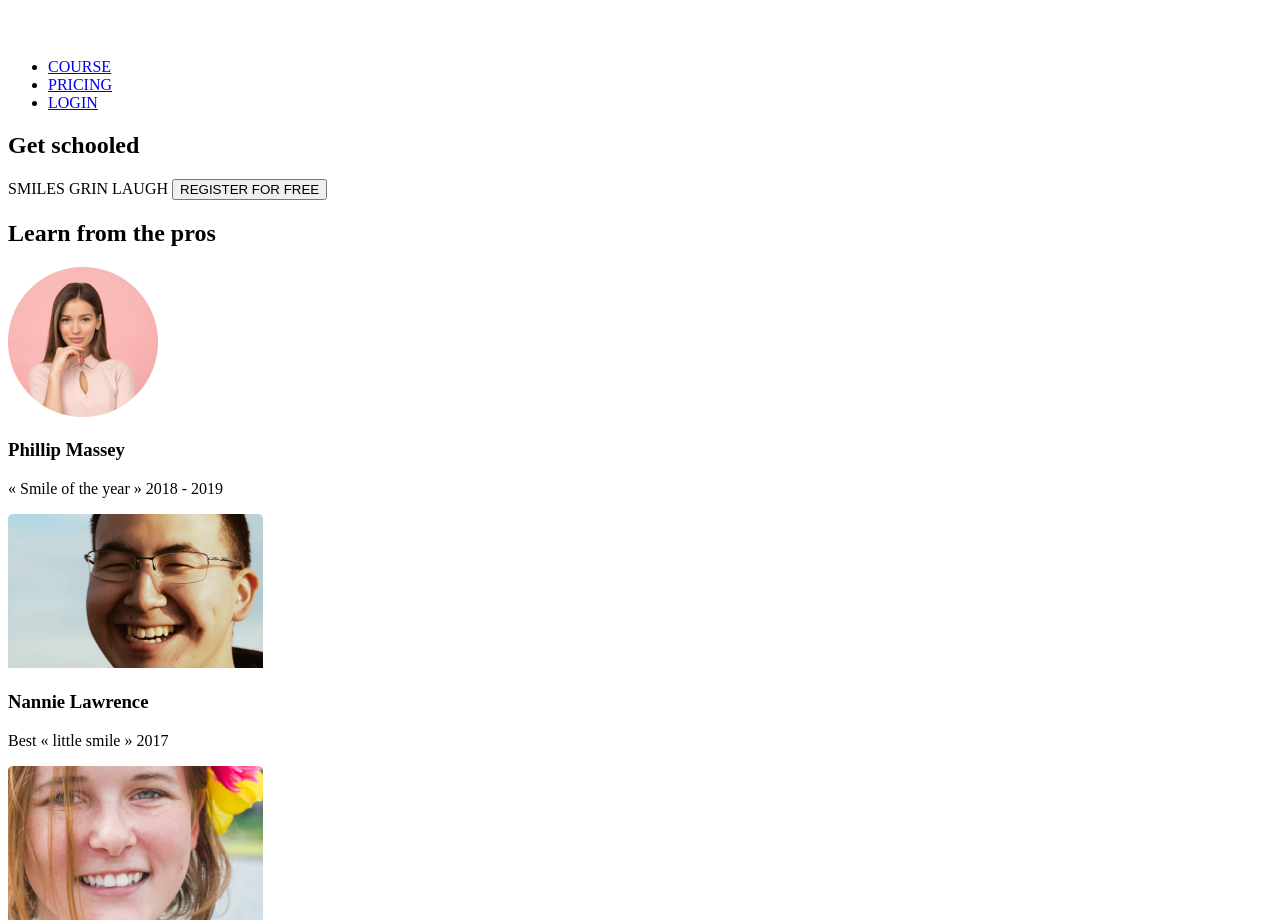
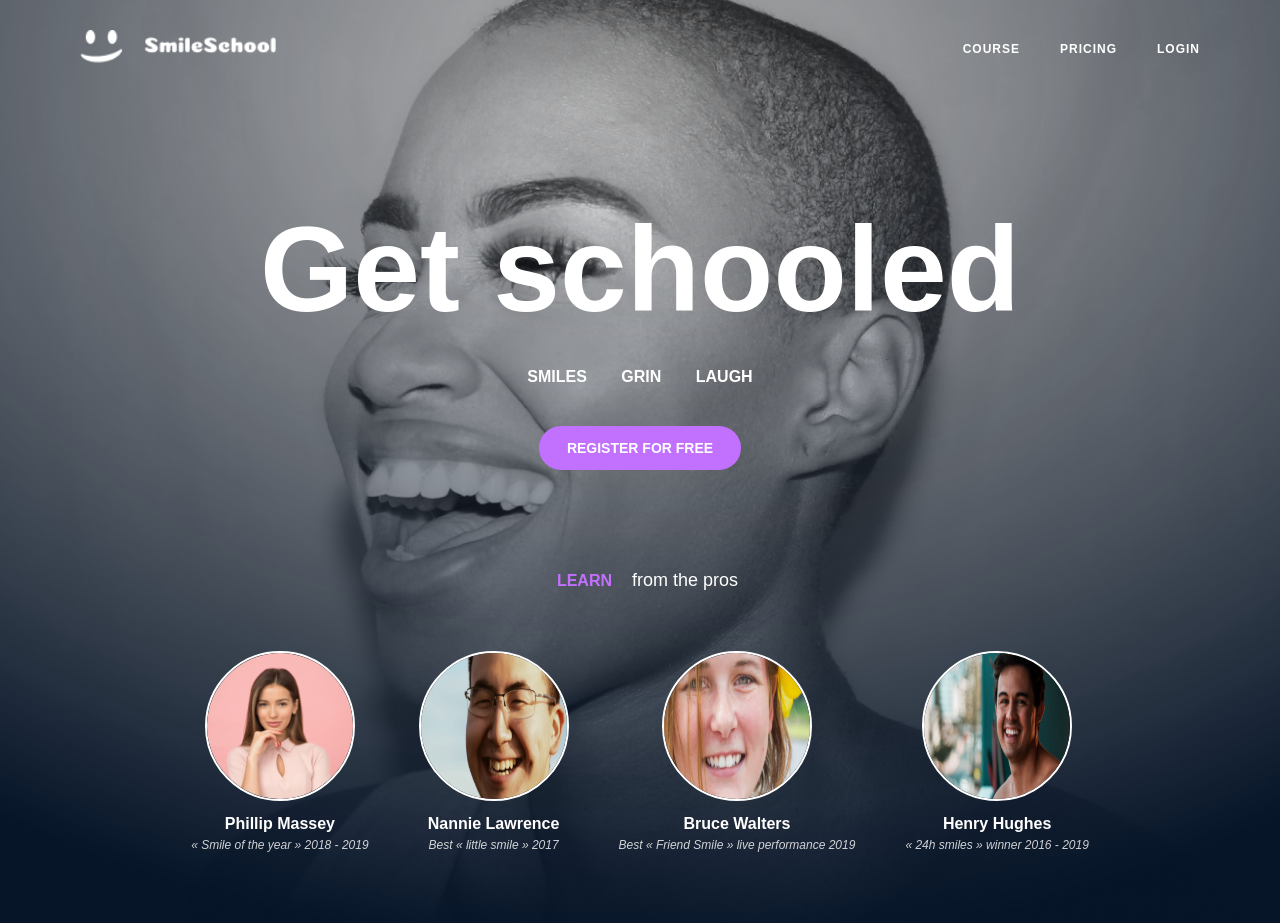
Before and after one commit to Caleb-Kylib/alx_html_css, a plain HTML site: page css_advanced/index.html in a window 1280 px wide. Shown: the top 923 px of the page. Drawn offline with Linux system fonts and the light colour scheme.

Commit message:
Task 2: Style header and hero section

```diff
--- a/css_advanced/index.html
+++ b/css_advanced/index.html
@@ -9,8 +9,8 @@
 </head>
 <body>
     <header>
+        <img src="./images/logo.png" alt="Smile School Logo">
         <nav>
-            <img src="./images/logo.png" alt="Smile School Logo">
 
             <ul>
                 <li><a href="#">COURSE</a></li>
@@ -21,40 +21,46 @@
 
     </header>
     <main>
-        <section>
+         <section class="hero">
+    <h1>Get schooled</h1>
     <div>
-                <h1>Get schooled</h1>
       <span>SMILES</span>
       <span>GRIN</span>
       <span>LAUGH</span>
+    </div>
     <button>REGISTER FOR FREE</button>
+
+    <div class="subtext">
+      <span>Learn</span> from the pros
     </div>
-            <div>
-                <h2>Learn from the pros</h2>
-                <div>
-                    <div>
-                        <img src="./images/3.png" alt="">
+
+    <div class="pros">
+      <div class="person">
+        <img src="./images/3.png" alt="Phillip Massey">
         <h3>Phillip Massey</h3>
-                        <p>« Smile of the year » 2018 - 2019</p>
+        <p>« Smile of the year » 2018 - 2019</p>
       </div>
-                    <div>
-                        <img src="./images/6.png" alt="">
+      <div class="person">
+        <img src="./images/6.png" alt="Nannie Lawrence">
         <h3>Nannie Lawrence</h3>
-                        <p>Best « little smile » 2017</p>
+        <p>Best « little smile » 2017</p>
       </div>
-                    <div>
-                        <img src="./images/7.png" alt="">
+      <div class="person">
+        <img src="./images/7.png" alt="Bruce Walters">
         <h3>Bruce Walters</h3>
-                        <p>Best « Friend Smile » live performance 2019</p>
+        <p>Best « Friend Smile » live performance 2019</p>
       </div>
-                    <div>
-                        <img src="./images/8.png" alt="">
+      <div class="person">
+        <img src="./images/8.png" alt="Henry Hughes">
         <h3>Henry Hughes</h3>
-                        <p>« 24h smiles » winner 2016 - 2019</p>
-                    </div>
+        <p>« 24h smiles » winner 2016 - 2019</p>
       </div>
     </div>
   </section>
+
+
+
+
         <section>
             <div>
                 <img src="./images/Bitmap.png" alt="image">
--- a/css_advanced/styles.css
+++ b/css_advanced/styles.css
@@ -0,0 +1,127 @@
+/* Reset and base */
+* {
+  margin: 0;
+  padding: 0;
+  box-sizing: border-box;
+}
+
+body {
+  font-family: 'Source Sans Pro', sans-serif;
+  background-color: #fff;
+  color: #000;
+}
+
+/* Header */
+header {
+  position: absolute;
+  top: 0;
+  left: 0;
+  width: 100%;
+  padding: 30px 80px;
+  display: flex;
+  justify-content: space-between;
+  align-items: center;
+  z-index: 10;
+}
+
+header img {
+  height: 35px;
+}
+
+nav ul {
+  list-style: none;
+  display: flex;
+  gap: 40px;
+  margin: 0;
+  padding: 0;
+}
+
+nav ul li a {
+  text-decoration: none;
+  color: #ffffff;
+  font-weight: 600;
+  font-size: 12px;
+  text-transform: uppercase;
+  letter-spacing: 1px;
+}
+
+/* Hero Section */
+.hero {
+  background-image: url('./images/Object.png');
+  background-size: cover;
+  background-position: center;
+  padding: 200px 20px 100px;
+  text-align: center;
+  color: white;
+  position: relative;
+}
+
+.hero h1 {
+  font-size: 120px;
+  font-weight: 700;
+  margin-bottom: 30px;
+}
+
+.hero span {
+  display: inline-block;
+  margin: 0 15px;
+  font-size: 16px;
+  text-transform: uppercase;
+  font-weight: 600;
+  color: white;
+}
+
+.hero button {
+  background-color: #C271FF;
+  padding: 14px 28px;
+  border: none;
+  border-radius: 30px;
+  font-size: 14px;
+  font-weight: bold;
+  margin-top: 40px;
+  cursor: pointer;
+  color: white;
+}
+
+/* Subtext */
+.hero .subtext {
+  margin-top: 100px;
+  font-size: 18px;
+}
+
+.hero .subtext span {
+  color: #C271FF;
+  font-weight: 600;
+}
+
+/* Pros Section */
+.hero .pros {
+  display: flex;
+  justify-content: center;
+  gap: 50px;
+  margin-top: 60px;
+  flex-wrap: wrap;
+}
+
+.hero .pros .person {
+  text-align: center;
+}
+
+.hero .pros img {
+  width: 150px;
+  height: 150px;
+  border-radius: 50%;
+  border: 2px solid white;
+  margin-bottom: 10px;
+}
+
+.hero .pros h3 {
+  font-size: 16px;
+  margin-bottom: 5px;
+}
+
+.hero .pros p {
+  font-size: 12px;
+  font-style: italic;
+  color: rgba(255, 255, 255, 0.8);
+}
```
Lines whose indentation alone changed are shown as unchanged.
